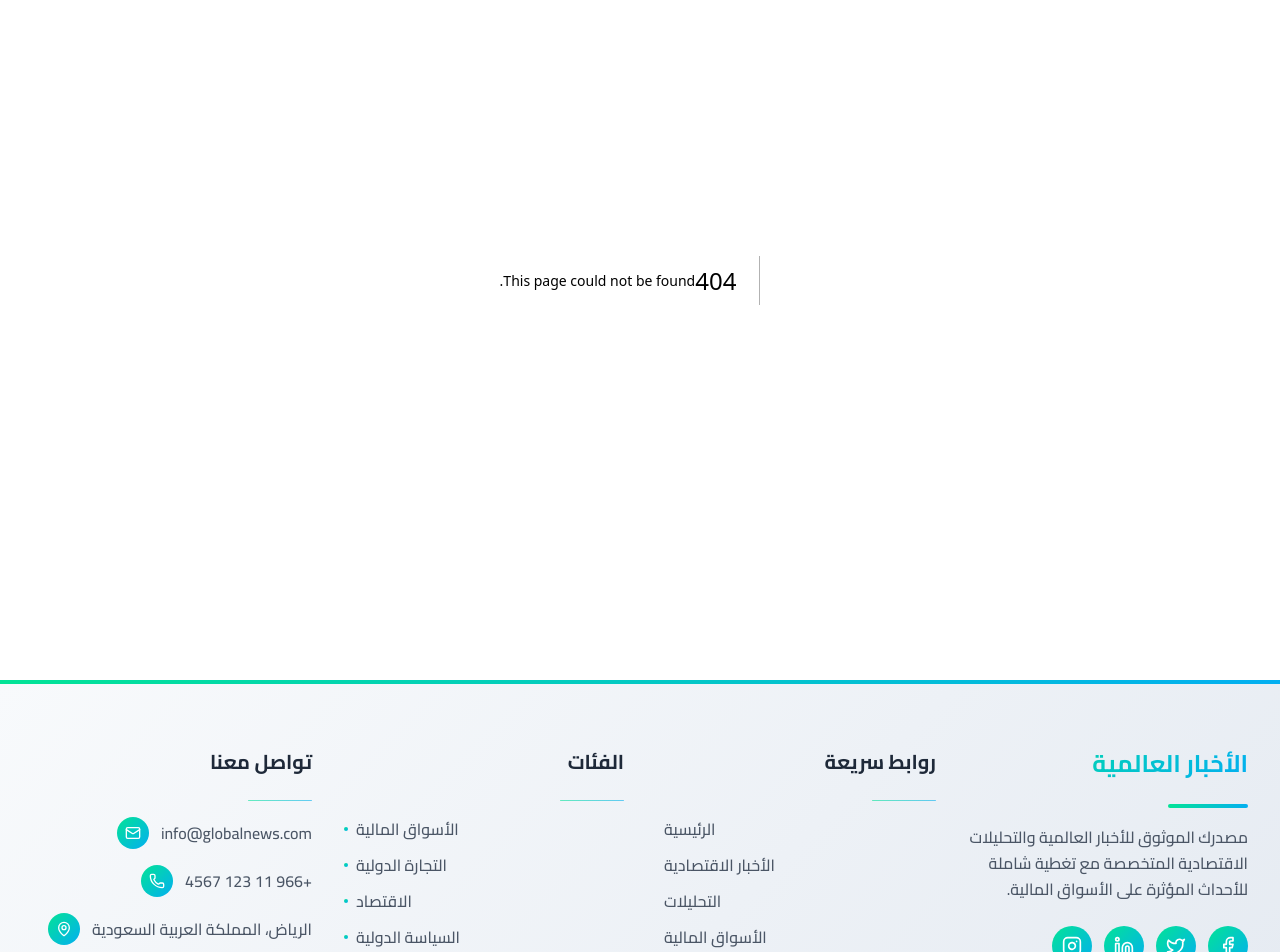
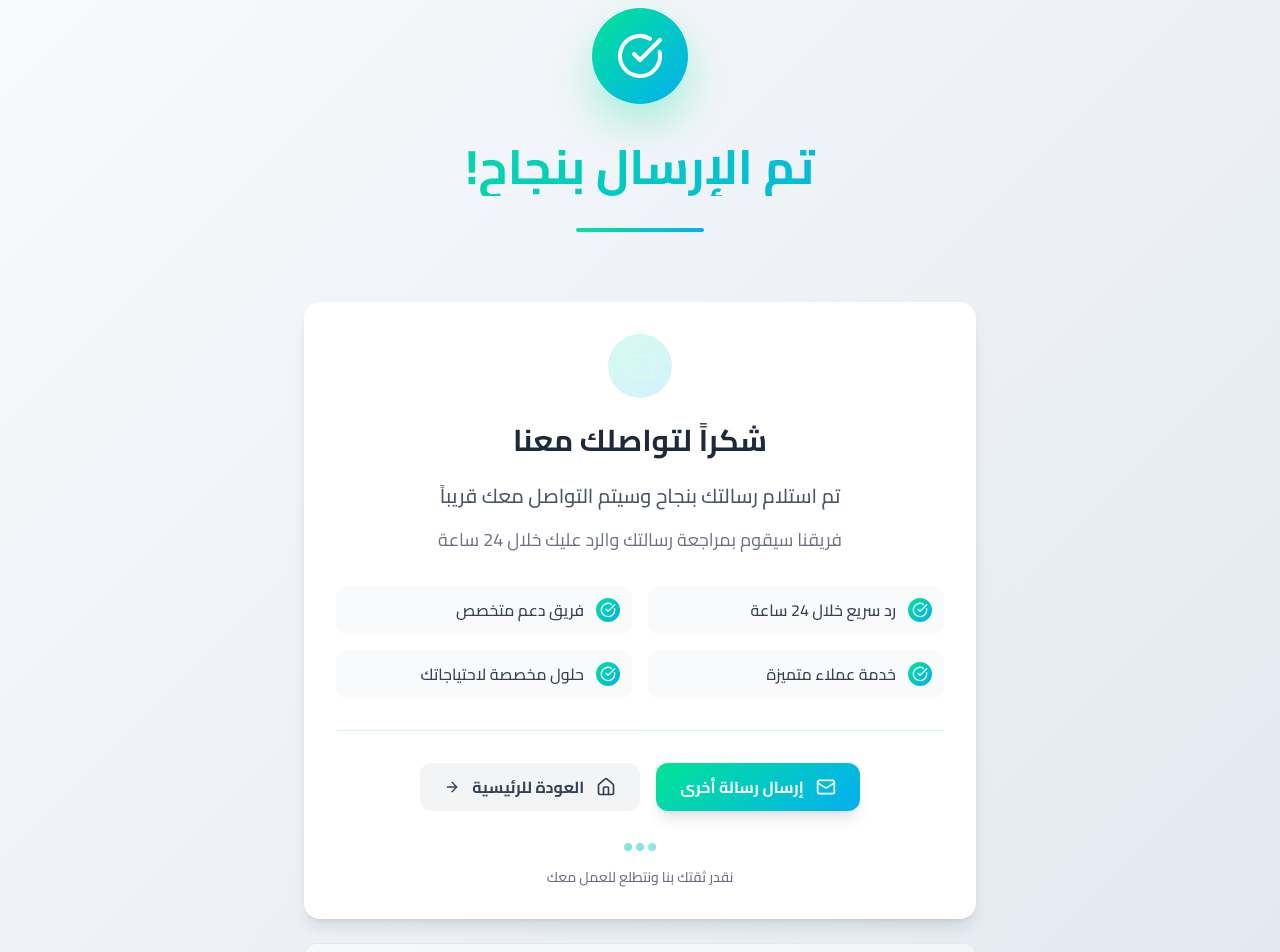
Before and after one commit to riadosman/mada_investment, a Next.js app: page /success in a window 1280 px wide. Before the commit this address had no page. Shown: the part 120-1072 px from the top of the page. Built offline with nearby package versions, Linux system fonts and the light colour scheme.

Commit message:
add success page

```diff
--- a/app/start/page.jsx
+++ b/app/start/page.jsx
@@ -1,6 +1,7 @@
 "use client";
 import React, { useState } from "react";
 import { User, Mail, Phone, Send, CheckCircle } from "lucide-react";
+import { useRouter } from "next/navigation";
 
 const Start = () => {
   const [formData, setFormData] = useState({
@@ -12,7 +13,7 @@ const Start = () => {
 
   const [isSubmitted, setIsSubmitted] = useState(false);
   const [focusedField, setFocusedField] = useState(null);
-
+  const route = useRouter();
   const handleInputChange = (e) => {
     const { name, value } = e.target;
     setFormData((prev) => ({
@@ -36,7 +37,7 @@ const Start = () => {
       .then((res) => res.json())
       .then((data) => {
         if (data.status === "success") {
-          alert("تم الارسال بنجاح");
+          route.push("/success");
           setIsSubmitted(true);
           setFormData({
             name: "",
--- /dev/null
+++ b/app/success/page.jsx
@@ -0,0 +1,239 @@
+"use client";
+import React, { useEffect, useState } from "react";
+import { CheckCircle, Home, Mail, ArrowRight } from "lucide-react";
+import Script from "next/script";
+
+const SuccessPage = () => {
+  const [showAnimation, setShowAnimation] = useState(false);
+  const [showContent, setShowContent] = useState(false);
+
+  useEffect(() => {
+    // Trigger animations on mount
+    setTimeout(() => setShowAnimation(true), 100);
+    setTimeout(() => setShowContent(true), 500);
+  }, []);
+
+  return (
+    <>
+      <Script
+        src="https://www.googletagmanager.com/gtag/js?id=AW-11081777142"
+        strategy="afterInteractive"
+      />
+      <Script
+        id="google-ads-gtag"
+        strategy="afterInteractive"
+        dangerouslySetInnerHTML={{
+          __html: `
+            window.dataLayer = window.dataLayer || [];
+            function gtag(){dataLayer.push(arguments);}
+            gtag('js', new Date());
+            gtag('config', 'AW-11081777142');
+          `,
+        }}
+      />
+      <div
+        className="min-h-screen mt-24 p-8 flex items-center justify-center"
+        style={{
+          "--primary-color": "#03e396",
+          "--secondary-color": "#03aff1",
+          background: "linear-gradient(135deg, #f8fafc 0%, #e2e8f0 100%)",
+        }}
+      >
+        <div className="max-w-2xl w-full">
+          {/* Header */}
+          <div className="text-center mb-12">
+            <div
+              className={`inline-flex items-center justify-center w-24 h-24 rounded-full mb-8 transform transition-all duration-1000 ${
+                showAnimation ? "scale-100 rotate-0" : "scale-0 rotate-180"
+              }`}
+              style={{
+                background: `linear-gradient(135deg, var(--primary-color), var(--secondary-color))`,
+                boxShadow: "0 20px 40px rgba(3, 227, 150, 0.3)",
+              }}
+            >
+              <CheckCircle className="w-12 h-12 text-white" />
+            </div>
+
+            <h1
+              className={`text-5xl font-bold mb-8 leading-tight bg-gradient-to-r bg-clip-text text-transparent transform transition-all duration-800 ${
+                showContent
+                  ? "translate-y-0 opacity-100"
+                  : "translate-y-8 opacity-0"
+              }`}
+              style={{
+                backgroundImage: `linear-gradient(135deg, var(--primary-color), var(--secondary-color))`,
+              }}
+            >
+              تم الإرسال بنجاح!
+            </h1>
+            <div
+              className={`inline-block h-1 w-32 rounded-full mb-4 transform transition-all duration-1000 ${
+                showContent ? "scale-x-100" : "scale-x-0"
+              }`}
+              style={{
+                background: `linear-gradient(90deg, var(--primary-color), var(--secondary-color))`,
+              }}
+            />
+          </div>
+
+          {/* Success Message Card */}
+          <div
+            className={`group relative overflow-hidden rounded-2xl shadow-lg hover:shadow-2xl transition-all duration-500 bg-white p-8 transform ${
+              showContent
+                ? "translate-y-0 opacity-100"
+                : "translate-y-12 opacity-0"
+            }`}
+          >
+            {/* Animated gradient overlay */}
+            <div
+              className="absolute inset-0 opacity-0 group-hover:opacity-5 transition-opacity duration-500"
+              style={{
+                background: `linear-gradient(135deg, var(--primary-color), var(--secondary-color))`,
+              }}
+            />
+
+            <div className="relative text-center" dir="rtl">
+              {/* Success Icon */}
+              <div
+                className="inline-flex items-center justify-center w-16 h-16 rounded-full mb-6 animate-pulse"
+                style={{
+                  background: `linear-gradient(135deg, var(--primary-color), var(--secondary-color))`,
+                  opacity: 0.1,
+                }}
+              >
+                <Mail
+                  className="w-8 h-8"
+                  style={{ color: "var(--primary-color)" }}
+                />
+              </div>
+
+              {/* Main Message */}
+              <h2 className="text-3xl font-bold text-gray-800 mb-6">
+                شكراً لتواصلك معنا
+              </h2>
+
+              <div className="space-y-4 mb-8">
+                <p className="text-xl text-gray-600 font-medium">
+                  تم استلام رسالتك بنجاح وسيتم التواصل معك قريباً
+                </p>
+
+                <p className="text-lg text-gray-500">
+                  فريقنا سيقوم بمراجعة رسالتك والرد عليك خلال 24 ساعة
+                </p>
+              </div>
+
+              {/* Features List */}
+              <div className="grid grid-cols-1 md:grid-cols-2 gap-4 mb-8">
+                {[
+                  { text: "رد سريع خلال 24 ساعة", delay: "0s" },
+                  { text: "فريق دعم متخصص", delay: "0.2s" },
+                  { text: "خدمة عملاء متميزة", delay: "0.4s" },
+                  { text: "حلول مخصصة لاحتياجاتك", delay: "0.6s" },
+                ].map((item, index) => (
+                  <div
+                    key={index}
+                    className="flex items-center gap-3 p-3 rounded-xl bg-gray-50 hover:bg-gray-100 transition-all duration-300"
+                    style={{ animationDelay: item.delay }}
+                  >
+                    <div
+                      className="w-6 h-6 rounded-full flex items-center justify-center flex-shrink-0"
+                      style={{
+                        background: `linear-gradient(135deg, var(--primary-color), var(--secondary-color))`,
+                      }}
+                    >
+                      <CheckCircle className="w-4 h-4 text-white" />
+                    </div>
+                    <span className="text-gray-700 font-medium">
+                      {item.text}
+                    </span>
+                  </div>
+                ))}
+              </div>
+
+              {/* Divider */}
+              <div
+                className="h-px my-8 opacity-20"
+                style={{
+                  background: `linear-gradient(90deg, var(--primary-color), var(--secondary-color))`,
+                }}
+              />
+
+              {/* Action Buttons */}
+              <div className="flex flex-col sm:flex-row gap-4 justify-center">
+                <button
+                  className="group flex items-center gap-3 px-6 py-3 rounded-xl text-white font-bold shadow-lg hover:shadow-2xl transition-all duration-500 transform hover:scale-105"
+                  style={{
+                    background: `linear-gradient(135deg, var(--primary-color), var(--secondary-color))`,
+                  }}
+                  onClick={() => window.location.reload()}
+                >
+                  <Mail className="w-5 h-5 group-hover:scale-110 transition-transform duration-300" />
+                  <span>إرسال رسالة أخرى</span>
+                </button>
+
+                <button
+                  className="group flex items-center gap-3 px-6 py-3 rounded-xl bg-gray-100 hover:bg-gray-200 text-gray-700 font-bold transition-all duration-300 transform hover:scale-105"
+                  onClick={() => window.history.back()}
+                >
+                  <Home className="w-5 h-5 group-hover:scale-110 transition-transform duration-300" />
+                  <span>العودة للرئيسية</span>
+                  <ArrowRight className="w-4 h-4 group-hover:translate-x-1 transition-transform duration-300" />
+                </button>
+              </div>
+
+              {/* Footer Message */}
+              <div className="mt-8">
+                <div className="flex justify-center gap-1 mb-4">
+                  {[1, 2, 3].map((dot) => (
+                    <div
+                      key={dot}
+                      className="w-2 h-2 rounded-full opacity-40 animate-pulse"
+                      style={{
+                        background: `linear-gradient(135deg, var(--primary-color), var(--secondary-color))`,
+                        animationDelay: `${dot * 0.2}s`,
+                        animationDuration: "2s",
+                      }}
+                    />
+                  ))}
+                </div>
+                <p className="text-gray-500 text-sm font-medium">
+                  نقدر ثقتك بنا ونتطلع للعمل معك
+                </p>
+              </div>
+            </div>
+
+            {/* Bottom accent line */}
+            <div
+              className="absolute bottom-0 left-0 right-0 h-1 transform scale-x-0 group-hover:scale-x-100 transition-transform duration-500 origin-right"
+              style={{
+                background: `linear-gradient(90deg, var(--secondary-color), var(--primary-color))`,
+              }}
+            />
+          </div>
+
+          {/* Additional Info Card */}
+          <div
+            className={`mt-6 p-6 rounded-xl bg-white/50 backdrop-blur-sm border border-gray-200 transform transition-all duration-700 ${
+              showContent
+                ? "translate-y-0 opacity-100"
+                : "translate-y-8 opacity-0"
+            }`}
+            style={{ transitionDelay: "0.3s" }}
+          >
+            <div className="text-center" dir="rtl">
+              <h3 className="text-lg font-bold text-gray-800 mb-2">
+                معلومات إضافية
+              </h3>
+              <p className="text-gray-600">
+                في حالة الحاجة لمساعدة عاجلة، يمكنك التواصل معنا مباشرة عبر
+                الهاتف أو البريد الإلكتروني
+              </p>
+            </div>
+          </div>
+        </div>
+      </div>
+    </>
+  );
+};
+
+export default SuccessPage;
```
